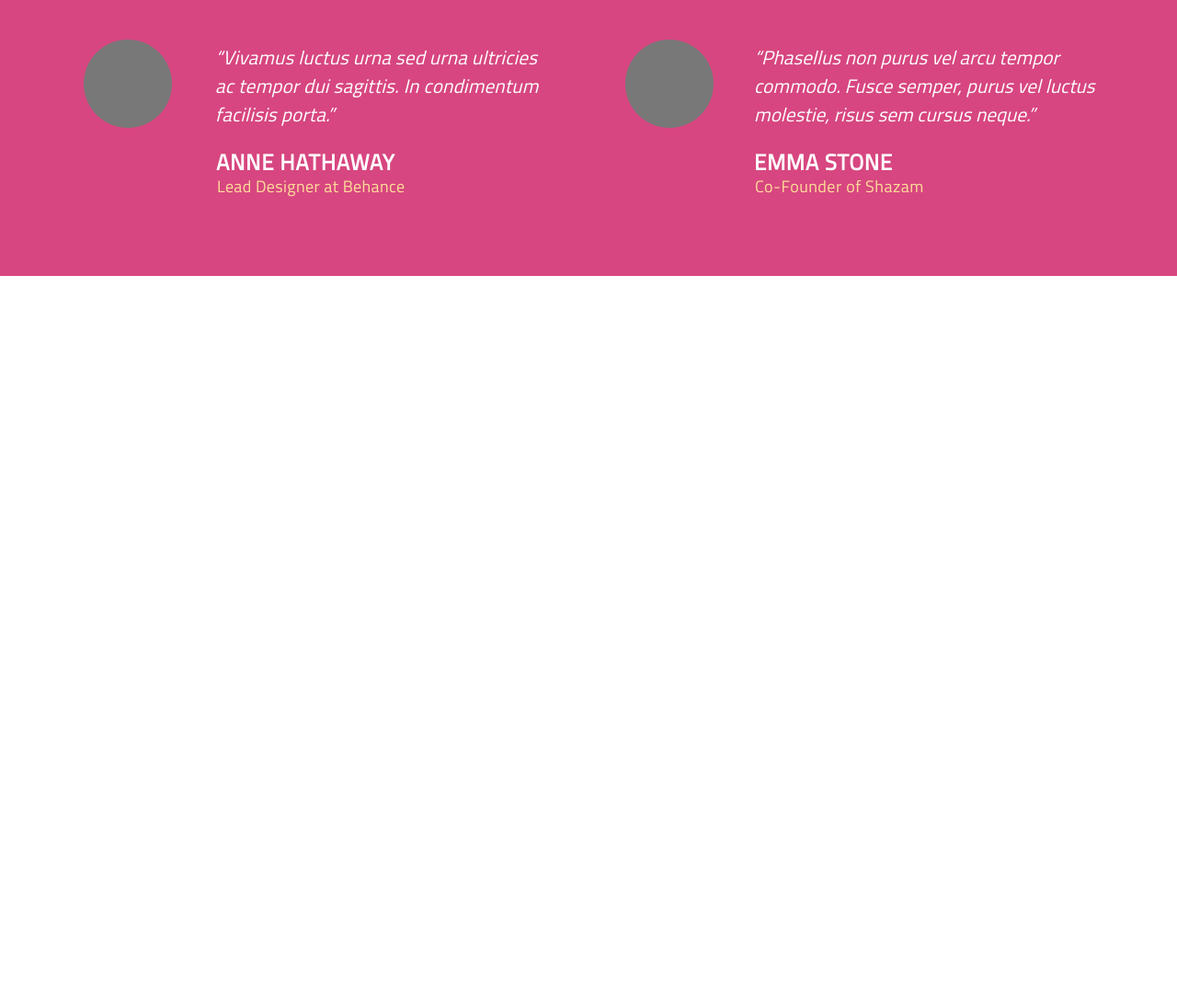
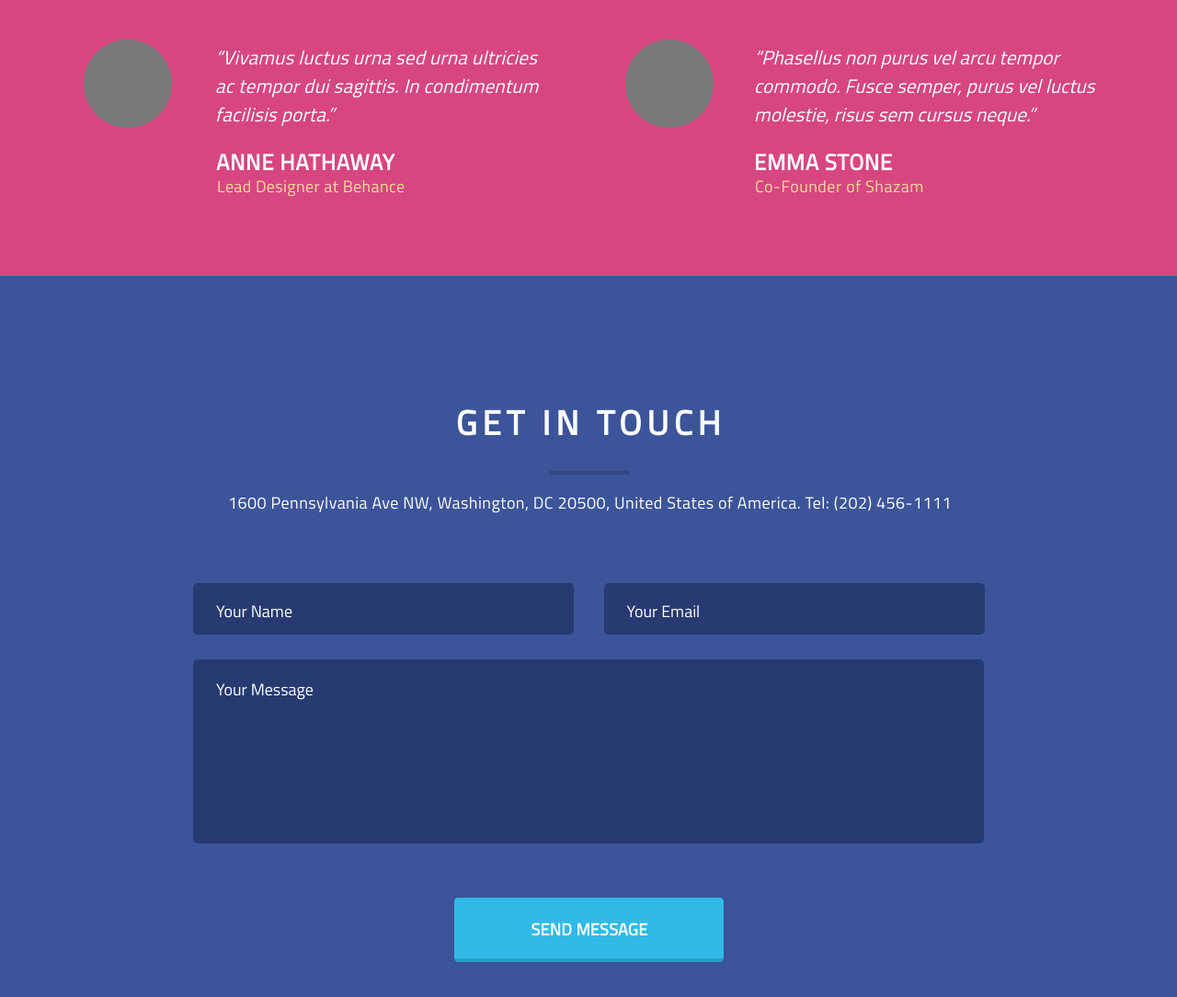
Before and after one commit to Chipik1/layout__6, a website built with Parcel: page index.html in a window 1280 px wide. Shown: the part 4929-6013 px from the top of the page at 92% size. Before the commit the page ends 5229 px from the top, so only its background shows below. Built offline with nearby package versions, Linux system fonts and the light colour scheme.

Commit message:
form block

```diff
--- a/index.html
+++ b/index.html
@@ -271,6 +271,26 @@
     </div>
   </div>
 </div>
+<div class="get-in-touch">
+  <div class="col-12">
+    <h1>GET IN TOUCH</h1>
+    <div class="line">
+      <img src="img/line_94.png" height="4" width="87"/>
+    </div>
+    <p>1600 Pennsylvania Ave NW, Washington, DC 20500, United States of America. Tel: (202) 456-1111</p>
+  </div>
+  <div class="form">
+    <form>
+      <input type="text" required placeholder="Your Name" >
+      <input type="email" required placeholder="Your Email">
+      <input type="text" required placeholder="Your Message" >
+    </form>
+  </div>
+  <div class="button">
+    <img src="img/button_2.png" height="70" width="293"/>
+    <a href="#">SEND MESSAGE</a>
+  </div>
+</div>
   <script src="js/plugins.js"></script>
   <script src="js/main.js"></script>
 </body>
--- /dev/null
+++ b/scss/get-in-touch.scss
@@ -0,0 +1,105 @@
+.get-in-touch{
+  width: 100%;
+  height: 819px;
+  background-color: #3c5499;
+  .col-12{
+    width: 1140px;
+    display: flex;
+    justify-content: center;
+    flex-direction: column;
+    margin: auto;
+    h1 {
+      text-align: center;
+      font-family: titillium_webregular, sans-serif;
+      font-size: 37px;
+      line-height: 28px;
+      font-weight: bold;
+      letter-spacing: 5.7px;
+      margin-left: 5px;
+      color: #ffffff;
+      padding-top: 120px;
+    }
+    .line {
+      display: flex;
+      justify-content: center;
+      margin-top: 11px;
+      img {
+        opacity: 0.14;
+        margin-top: 3px;
+      }
+    }
+    p{
+      font-family: titillium_webregular, sans-serif;
+      font-size: 18px;
+      line-height: 26px;
+      font-weight: 400;
+      letter-spacing: 0.45px;
+      color: #ffffff;
+      text-align: center;
+      margin-left: 3px;
+      margin-top: 17px;
+    }
+  }
+  .form{
+    width: 1140px;
+    display: flex;
+    margin: auto;
+    justify-content: center;
+    padding-top: 59px;
+    input{
+      width: 414px;
+      height: 56px;
+      background-color: #273a71;
+      border: none;
+      border-radius: 5px;
+      padding-top: 7px;
+      padding-left: 3px;
+    }
+    input::placeholder{
+      font-family: titillium_webregular, sans-serif;
+      font-size: 18px;
+      line-height: 18px;
+      font-weight: 400;
+      padding-left: 22px;
+      color: #ffffff;
+    }
+    input:nth-child(1){
+      margin-left: 140px;
+    }
+    input:nth-child(2){
+      margin-left: 28px;
+    }
+    input:last-child{
+      width: 860px;
+      height: 200px;
+      background-color: #273a71;
+      border: none;
+      border-radius: 5px;
+      padding-bottom: 141px;
+      padding-left: 3px;
+      margin-top: 27px;
+      margin-left: 140px;
+    }
+    input::placeholder:after{
+      content: "*";
+      color: #ff4444;
+    }
+  }
+  .button{
+    display: flex;
+    justify-content: center;
+    margin-top: 59px;
+    margin-left: 1px;
+    a{
+      font-family: titillium_webregular, sans-serif;
+      font-size: 18px;
+      line-height: 68px;
+      font-weight: 600;
+      letter-spacing: 0.3px;
+      margin-left: 1px;
+      color: #ffffff;
+      text-decoration: none;
+      position: absolute;
+    }
+  }
+}
--- a/scss/site.scss
+++ b/scss/site.scss
@@ -4,6 +4,7 @@
 @import "skills";
 @import "portfolio";
 @import "about-us";
+@import "get-in-touch";
 @font-face {
   font-family: 'titilium';
   src: url('/fonts/TitilliumWeb-Regular.ttf') format('ttf');
```
Also changed, not shown: css/get-in-touch.css (added), css/site.css, img/arrow_246.png (added), img/button_2.png (added), 2 other files.
